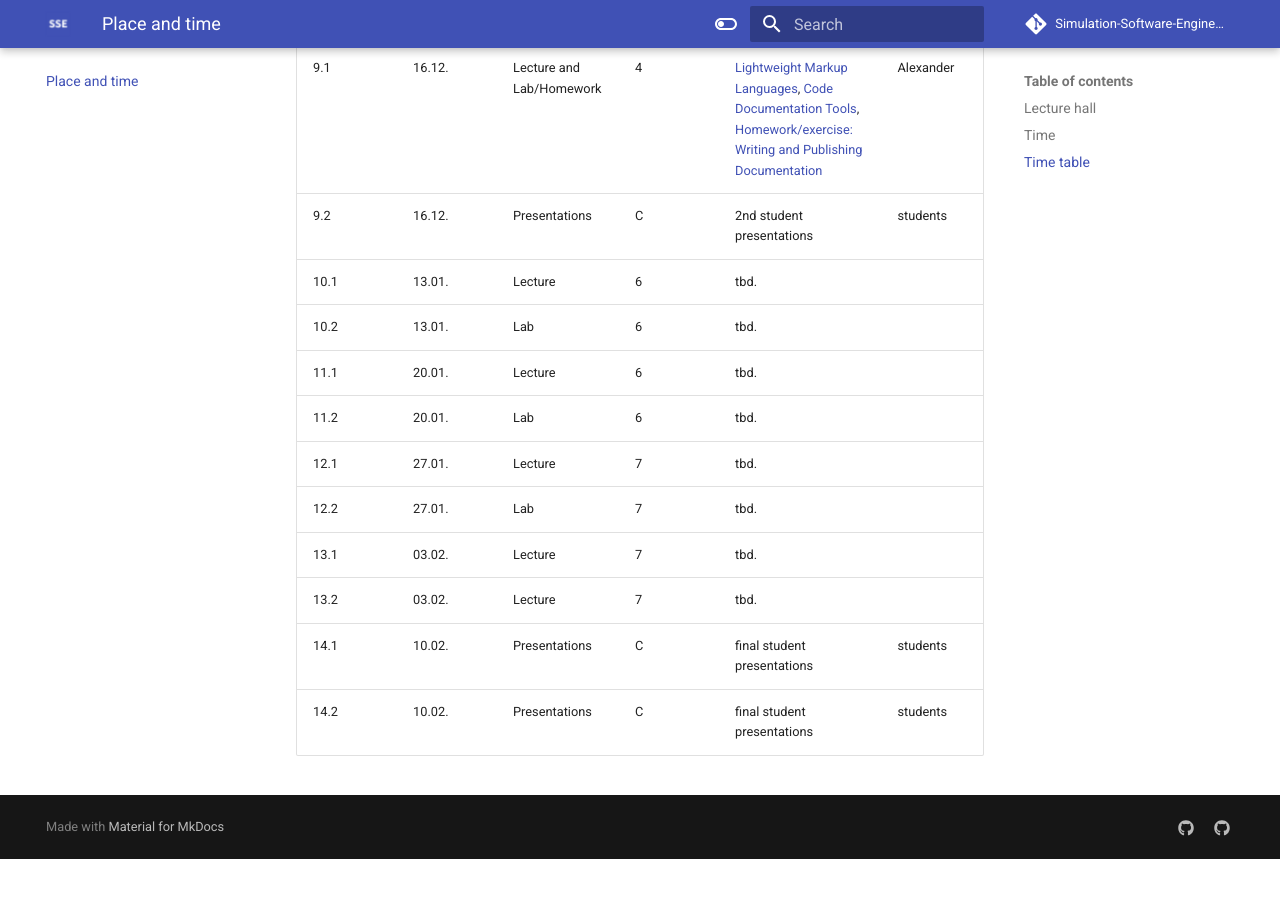
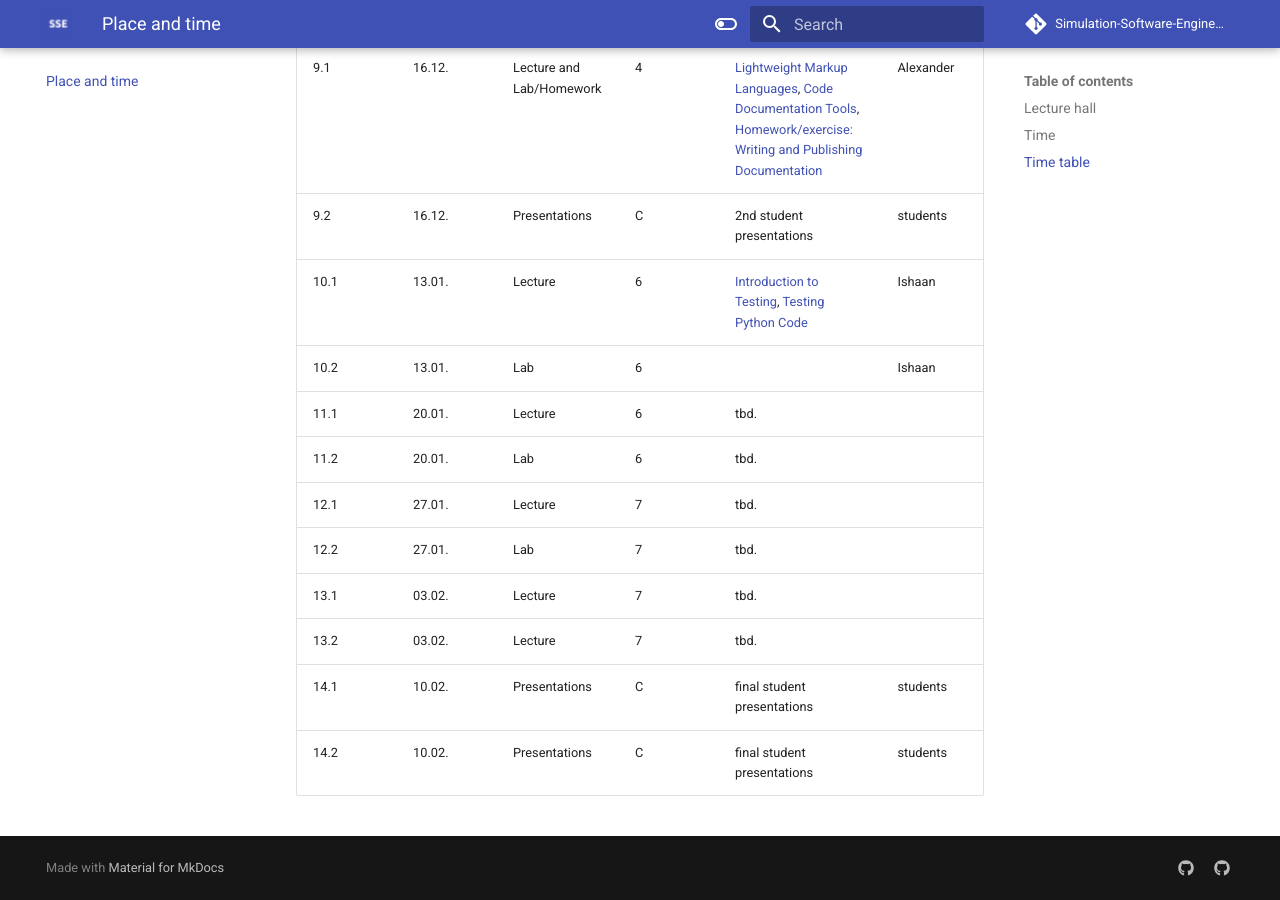
Before and after one commit to Simulation-Software-Engineering/homepage, an MkDocs documentation site: the page built from docs/place-and-time.md, in a window 1280 px wide and 900 px high, scrolled down 2053 px. Built offline with MkDocs 1.6.1 and Material for MkDocs 9.7.7, drawn with Linux system fonts in a browser that asks for light colours; comment, search, counter and statistics services are not loaded; before the commit the page ends 2912 px from its top, so only the background shows below that.

Commit message:
Links to testing chapter

```diff
--- a/docs/place-and-time.md
+++ b/docs/place-and-time.md
@@ -43,8 +43,8 @@ Please note that we might adjust the time table during the semester. You find a
 |    8.2 | 09.12. |Lecture | 4 | [Technical writing](https://github.com/Simulation-Software-Engineering/Lecture-Material/blob/main/04_documentation/technical_writing_slides.md) | Benjamin |
 |    9.1 | 16.12. |Lecture and Lab/Homework | 4 | [Lightweight Markup Languages](https://github.com/Simulation-Software-Engineering/Lecture-Material/blob/main/04_documentation/markup_languages_slides.md), [Code Documentation Tools](https://github.com/Simulation-Software-Engineering/Lecture-Material/blob/main/04_documentation/tools_slides.md), [Homework/exercise: Writing and Publishing Documentation](https://github.com/Simulation-Software-Engineering/Lecture-Material/blob/main/04_documentation/tools_exercise.md) | Alexander |
 |    9.2 | 16.12. |Presentations | C | 2nd student presentations | students |
-|   10.1 | 13.01. |Lecture | 6 | tbd. | |
-|   10.2 | 13.01. |Lab | 6 | tbd. | |
+|   10.1 | 13.01. |Lecture | 6 | [Introduction to Testing](https://github.com/Simulation-Software-Engineering/Lecture-Material/blob/main/05_testing_and_ci/intro_slides.md), [Testing Python Code](https://github.com/Simulation-Software-Engineering/Lecture-Material/blob/main/05_testing_and_ci/python_testing_slides.md) | Ishaan |
+|   10.2 | 13.01. |Lab | 6 | | Ishaan |
 |   11.1 | 20.01. |Lecture | 6 | tbd. | |
 |   11.2 | 20.01. |Lab | 6 | tbd. | |
 |   12.1 | 27.01. |Lecture | 7 | tbd. | |
```
Also changed, not shown: docs/course-content.md (+1 -1 lines).
